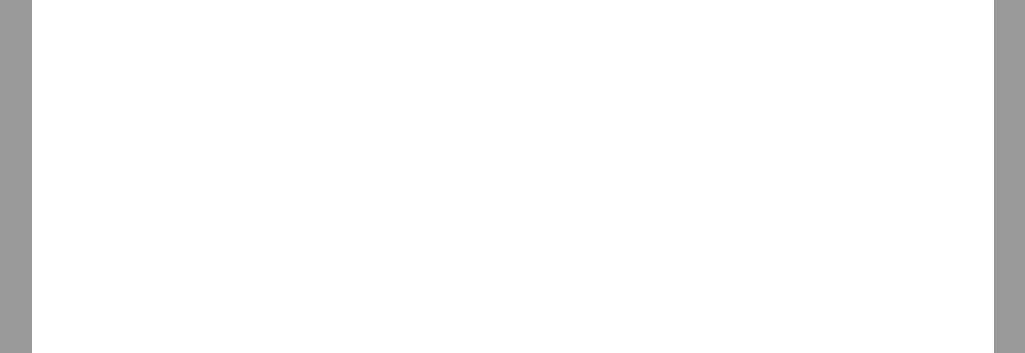
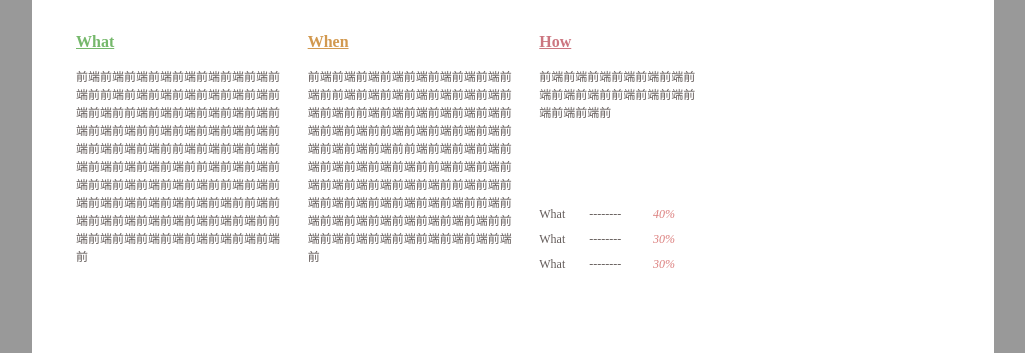
Before and after one commit to BenjaminZ/BaiduFrontEnd, a plain HTML site: page stageOne/task6/index.html in a window 1280 px wide. Shown: the part 447-800 px from the top of the page, without its empty margins (127-1152 px from the left). Drawn offline with nearby package versions, Linux system fonts and the light colour scheme.

Commit message:
middle finished byBen 25/4/2016

```diff
--- a/stageOne/task6/css/style.css
+++ b/stageOne/task6/css/style.css
@@ -154,3 +154,69 @@ body > .wrapper {
     font-family: "Microsoft YaHei", serif;
     color: #676767;
 }
+
+.secondRow {
+    display: flex;
+    width: 641px;
+    justify-content: space-between;
+    align-items: stretch;
+}
+
+.secondRow article h1 {
+    margin: 16px 0;
+    font-size: 16px;
+    font-weight: bold;
+    text-decoration: underline;
+}
+
+.secondRow .what {
+    flex: 4;
+    margin-right: 16px;
+}
+
+.secondRow .what h1 {
+    color: #75b86b;
+}
+
+.secondRow .when h1 {
+    color: #d2994f;
+}
+
+.secondRow .how h1 {
+    color: #cc7680;
+}
+
+.secondRow .when {
+    flex: 4;
+    margin-right: 16px;
+}
+
+.secondRow .how {
+    display: flex;
+    flex-direction: column;
+    justify-content: space-between;
+    flex: 3;
+    margin-right: 16px;
+}
+
+.secondRow p, table {
+    font-size: 12px;
+    color: #231815;
+    font-family: "Microsoft YaHei", serif;
+    opacity: 0.7;
+}
+
+.secondRow .how table {
+    border-spacing: 0;
+}
+
+.secondRow .how table td {
+    padding: 5px 0;
+    margin: 0;
+}
+
+.secondRow .how table .num {
+    padding: 5px 2px;
+    color: #cd4a48;
+    font-style: italic;
+}
--- a/stageOne/task6/index.html
+++ b/stageOne/task6/index.html
@@ -41,6 +41,39 @@
             </div>
         </aside>
     </section>
+    <section class="secondRow">
+        <article class="what">
+            <h1>What</h1>
+            <p>前端前端前端前端前端前端前端前端前端前前端前端前端前端前端前端前端前端前端前前端前端前端前端前端前端前端前端前端前前端前端前端前端前端前端前端前端前端前前端前端前端前端前端前端前端前端前端前前端前端前端前端前端前端前端前端前端前前端前端前端前端前端前端前端前端前端前前端前端前端前端前端前端前端前端前端前前端前端前端前端前端前端前端前端前端前</p>
+        </article>
+        <article class="when">
+            <h1>When</h1>
+            <p>前端前端前端前端前端前端前端前端前端前前端前端前端前端前端前端前端前端前端前前端前端前端前端前端前端前端前端前端前前端前端前端前端前端前端前端前端前端前前端前端前端前端前端前端前端前端前端前前端前端前端前端前端前端前端前端前端前前端前端前端前端前端前端前端前端前端前前端前端前端前端前端前端前端前端前端前前端前端前端前端前端前端前端前端前端前</p>
+        </article>
+        <section class="how">
+            <article>
+                <h1>How</h1>
+                <p>前端前端前端前端前端前端前端前端前端前前端前端前端前端前端前端前</p>
+            </article>
+            <table>
+                <tr>
+                    <td>What</td>
+                    <td>--------</td>
+                    <td class="num">40%</td>
+                </tr>
+                <tr>
+                    <td>What</td>
+                    <td>--------</td>
+                    <td class="num">30%</td>
+                </tr>
+                <tr>
+                    <td>What</td>
+                    <td>--------</td>
+                    <td class="num">30%</td>
+                </tr>
+            </table>
+        </section>
+    </section>
 </div>
 </body>
 </html>
```
